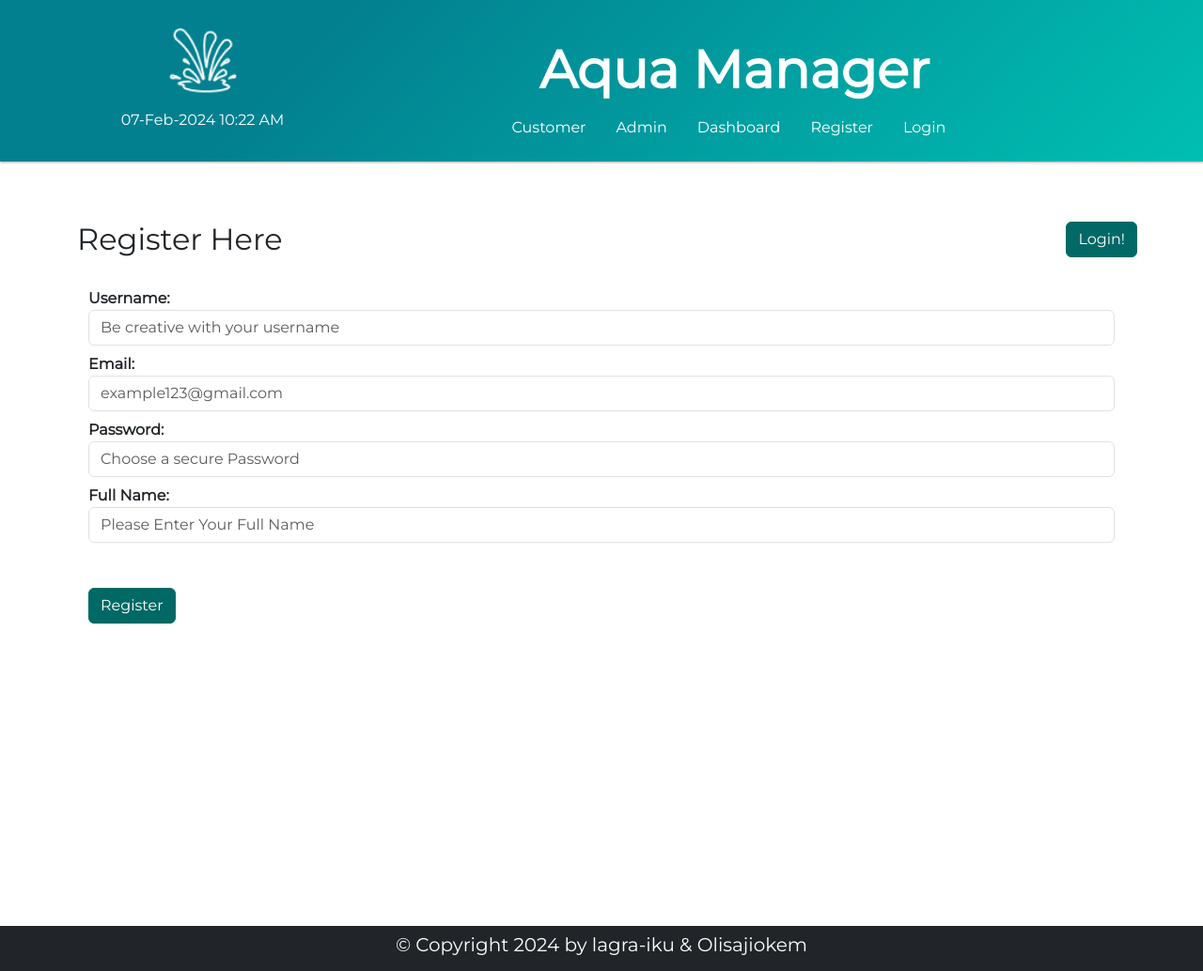
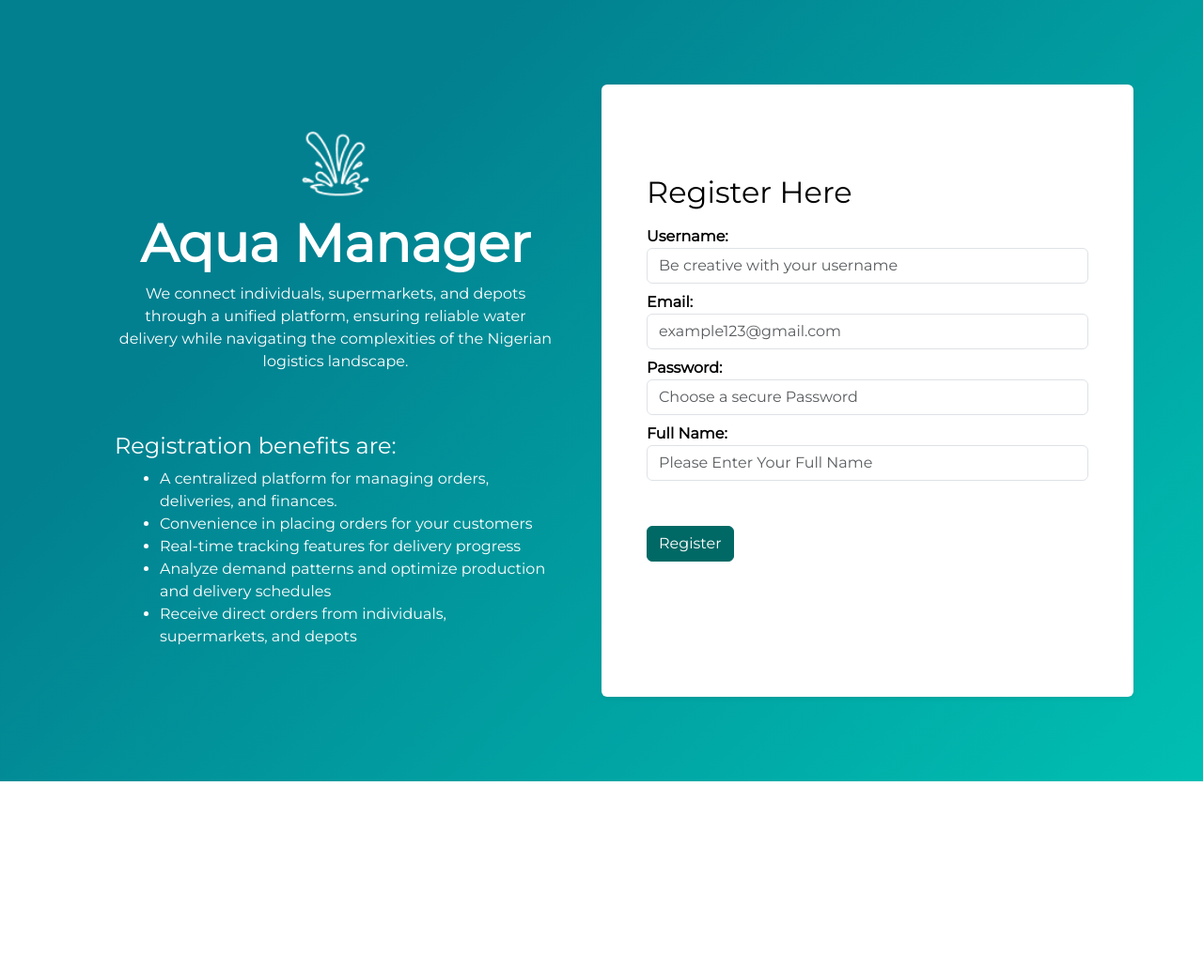
Before and after one commit to lagra-iku/aqua_manager, a Flask app: page /register in a window 1280 px wide. Shown: the whole page at 94% size. After the commit the page ends 832 px from the top, so only its background shows below. Run offline with Flask 3, Linux system fonts and the light colour scheme.

Commit message:
editing registration template

```diff
--- a/templates/user_profile/register.html
+++ b/templates/user_profile/register.html
@@ -1,3 +1,77 @@
+<!DOCTYPE html>
+<html lang="en">
+<head>
+    <meta charset="UTF-8">
+    <meta name="viewport" content="width=device-width, initial-scale=1.0">
+    <link href="https://cdn.jsdelivr.net/npm/bootstrap@5.3.2/dist/css/bootstrap.min.css" rel="stylesheet" integrity="sha384-T3c6CoIi6uLrA9TneNEoa7RxnatzjcDSCmG1MXxSR1GAsXEV/Dwwykc2MPK8M2HN" crossorigin="anonymous">
+    <script src="https://cdn.jsdelivr.net/npm/bootstrap@5.3.2/dist/js/bootstrap.bundle.min.js" integrity="sha384-C6RzsynM9kWDrMNeT87bh95OGNyZPhcTNXj1NW7RuBCsyN/o0jlpcV8Qyq46cDfL" crossorigin="anonymous"></script>
+    <title>Aqua Manager</title>
+    <link rel="icon" type="image/x-icon" href="../static/images/aqua_manager_logo.png">
+    <link rel="stylesheet" href="https://fonts.googleapis.com/css?family=Montserrat">
+    <link rel="stylesheet" href="../static/styles/style.css">
+    <link rel="stylesheet" href="https://cdnjs.cloudflare.com/ajax/libs/font-awesome/6.5.1/css/all.min.css">
+    <body class="bg-pri" style="background-color: #00bfb2; background-image: linear-gradient(315deg, #00bfb2 0%, #028090 74%);">
+    <main class="container p-3 ">
+        <div class="row align-items-center" style="height:100vh">
+            <div class="col text-white p-5">
+                <div class="row text-center">
+                    <a href="../request/new.html"><img src="../../static/images/logo_new.png" alt="" class="logo"></a>
+                    <h3 id="app-name">Aqua Manager</h3>
+                    <p class="d-none d-sm-block d-md-block">We connect individuals, supermarkets, and depots through a unified platform, ensuring reliable water delivery while navigating the complexities of the Nigerian logistics landscape.
+                    </p>
+                </div>
+                <div class="row text-left mt-5">
+                    <h4>Registration benefits are:</h4>
+                    <ul class="" style="list-style-type: disc">
+                        <li class="ms-5">A centralized platform for managing orders, deliveries, and finances.</li>
+                        <li class="ms-5">Convenience in placing orders for your customers</li>
+                        <li class="ms-5">Real-time tracking features for delivery progress</li>
+                        <li class="ms-5">Analyze demand patterns and optimize production and delivery schedules</li>
+                        <li class="ms-5">Receive direct orders from individuals, supermarkets, and depots</li>
+                    </ul>
+                </div>
+            </div>
+            <div class="col bg-white text-black p-5 rounded shadow-sm">
+                <div class="row  my-5">
+                    {% with messages = get_flashed_messages() %}
+                        {% if messages %}
+                            {% for message in messages %}
+                                <p class="row text-center bg-danger text-white p-3 rounded mb-3">{{ message }}</p>
+                            {% endfor %}
+                        {% endif %}
+                    {% endwith %}
+                    <h2>Register Here</h2>
+                    <form action="{{ url_for('register') }}" method="POST">
+                        <div class="form-group my-2">
+                            <label for="username" class="fw-bold">Username:</label>
+                            <input type="text" placeholder="Be creative with your username" id="username" name="username" class="form-control" required>
+                        </div>
+                        <div class="form-group my-2">
+                            <label for="email" class="fw-bold">Email:</label>
+                            <input type="text" placeholder="example123@gmail.com" id="email" name="email" class="form-control" required>
+                        </div>
+                        <div class="form-group my-2">
+                            <label for="password" class="fw-bold">Password:</label>
+                            <input type="password" placeholder="Choose a secure Password" id="password" class="form-control" name="password" required>
+                        </div>
+                        <div class="form-group my-2">
+                            <label for="full_name" class="fw-bold">Full Name:</label>
+                            <input type="text" placeholder="Please Enter Your Full Name" id="full_name" name="full_name" class="form-control"required>
+                        </div>
+                        <div class="float-md-left my-5">
+                            <button type="submit" class="btn btn-primary">Register</button>
+                        </div>
+                    </form>
+                </div>
+            </div>
+          </div>
+    </main>
+
+</body>
+</html>
+<!--
+
+
 {% extends 'index.html' %}
 
 {% block content %}
@@ -37,4 +111,4 @@
             </div>
         </form>
     </div>
-{% endblock %}
+{% endblock %} -->
```
